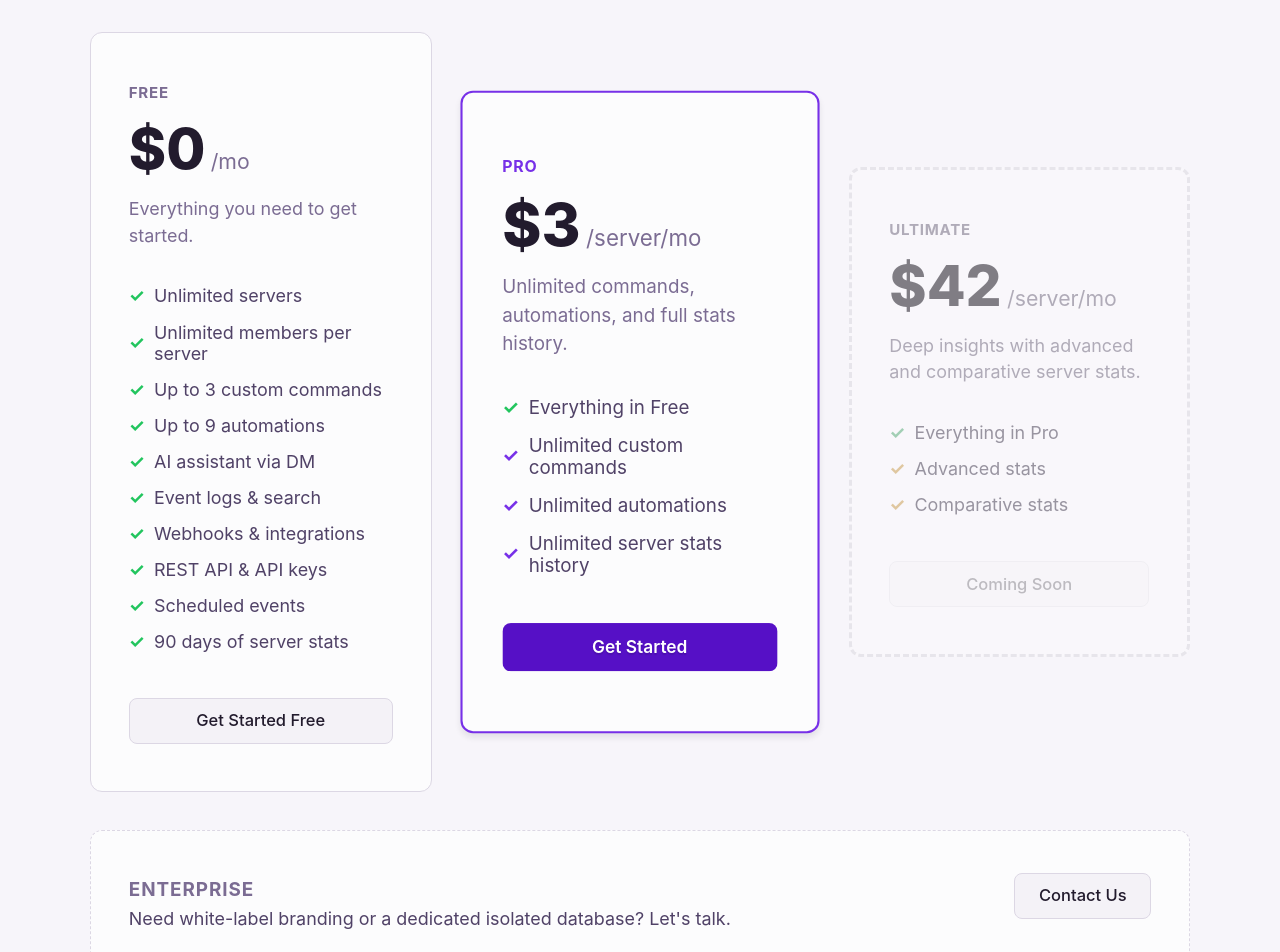
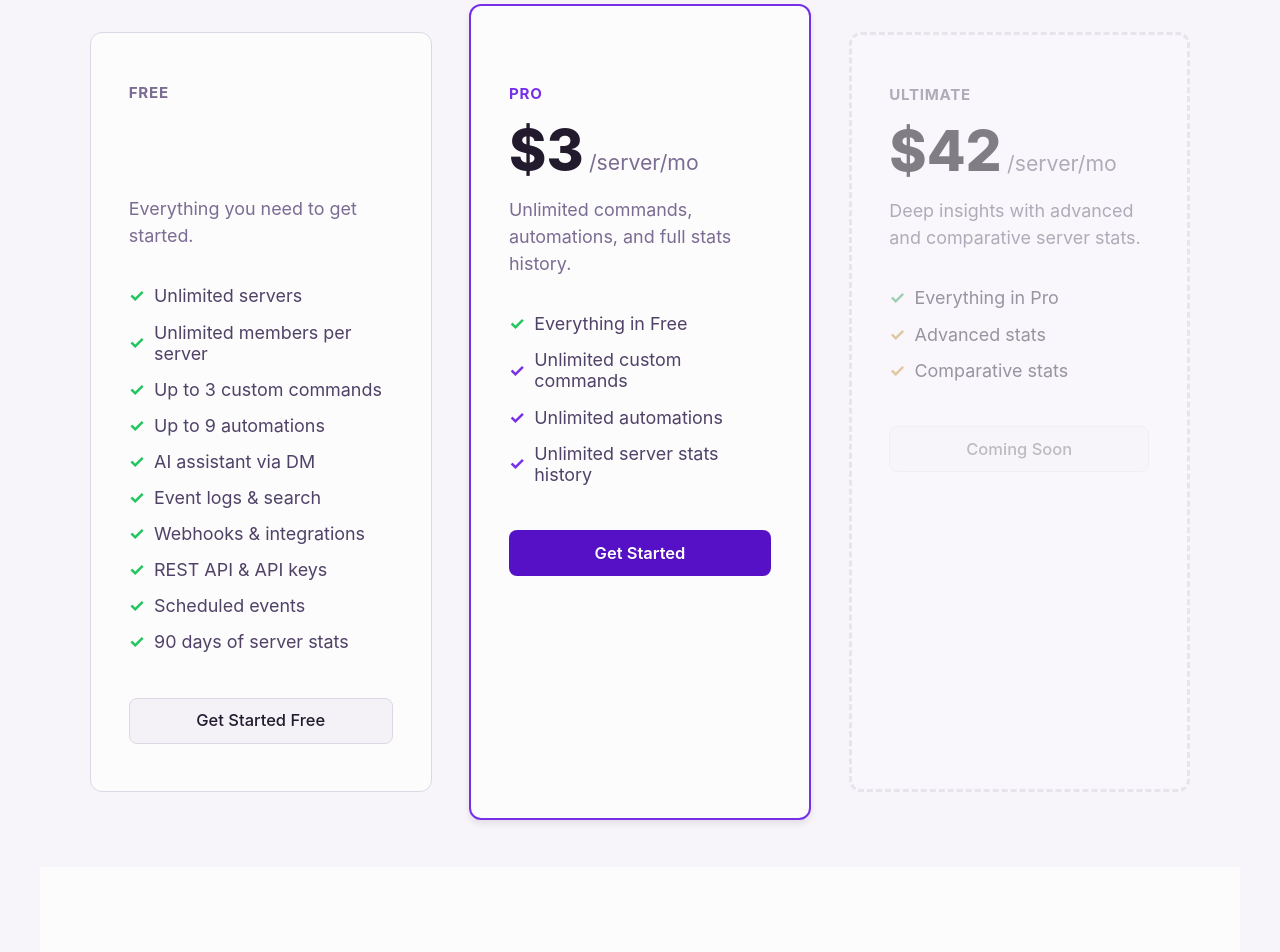
Before and after one commit to starspacegroup/spacebot, a SvelteKit app: page / in a window 1280 px wide. Shown: the part 2640-3592 px from the top of the page. Built offline with nearby package versions, Linux system fonts and the light colour scheme; no server answers.

Commit message:
feat: update pricing card to hide price for Free plan and remove Enterprise banner

```diff
--- a/src/routes/+page.svelte
+++ b/src/routes/+page.svelte
@@ -117,7 +117,7 @@
 		<div class="pricing-grid">
 			<div class="pricing-card">
 				<div class="pricing-badge">Free</div>
-				<div class="pricing-price">
+				<div class="pricing-price" style="visibility: hidden;">
 					<span class="price-amount">$0</span>
 					<span class="price-period">/mo</span>
 				</div>
@@ -186,16 +186,6 @@
 					<li><span class="check-ultimate">✓</span> Comparative stats</li>
 				</ul>
 				<button class="btn btn-secondary btn-block" disabled>Coming Soon</button>
-			</div>
-		</div>
-
-		<div class="pricing-enterprise-banner">
-			<div class="pricing-enterprise-inner">
-				<div class="pricing-enterprise-text">
-					<h3>Enterprise</h3>
-					<p>Need white-label branding or a dedicated isolated database? Let's talk.</p>
-				</div>
-				<a href="mailto:spacebot@starspace.group" class="btn btn-secondary">Contact Us</a>
 			</div>
 		</div>
 	</section>
@@ -498,7 +488,6 @@
 		gap: 2rem;
 		max-width: 1100px;
 		margin: 0 auto;
-		align-items: center;
 	}
 
 	.pricing-card {
@@ -520,13 +509,9 @@
 		border-color: var(--color-primary);
 		border-width: 2px;
 		box-shadow: var(--shadow-md);
-		padding: 3rem 2rem 3rem;
-		transform: scale(1.05);
+		margin: -1.5rem 0;
+		padding: 4rem 2rem;
 		z-index: 1;
-	}
-
-	.pricing-card-featured:hover {
-		transform: scale(1.05) translateY(-4px);
 	}
 
 	.pricing-card-coming-soon {
```
